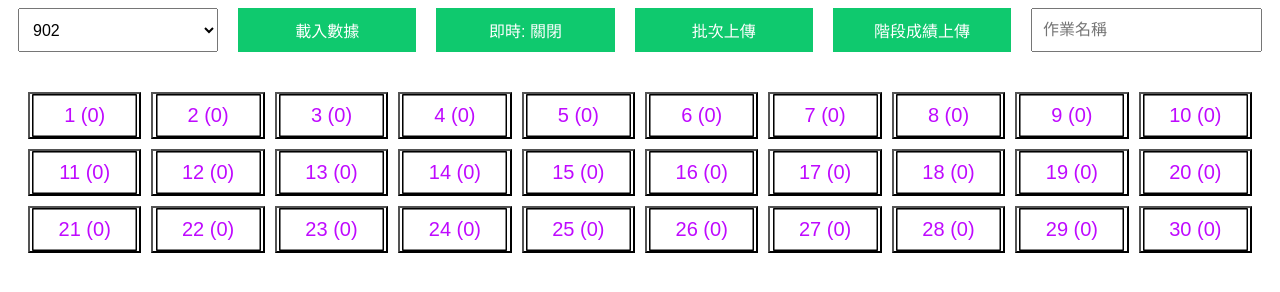
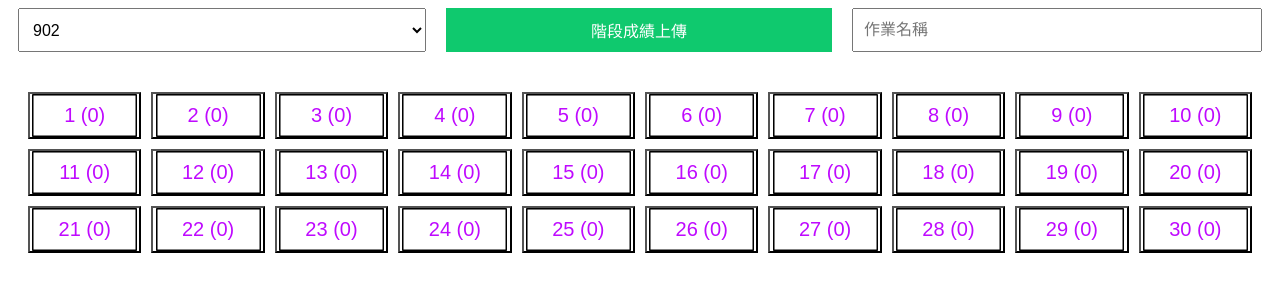
Before and after one commit to tnjbox/younger, a plain HTML site: page 2025/index.html in a window 1280 px wide. Drawn offline with Linux system fonts and the light colour scheme.

Commit message:
Add files via upload

```diff
--- a/2025/index.html
+++ b/2025/index.html
@@ -2,12 +2,12 @@
 <html lang="zh-TW">
 <head>
 <meta charset="UTF-8">
-<title>按鈕計數器與數據加載</title>
+<title>成績紀錄上傳</title>
 <link rel="stylesheet" href="style.css">
 </head>
 <body>
 <div id="controls-container">
-  <select id="row-selector">
+  <select id="row-selector">		//班級下拉式選單，選單值要跟Script的選項匹配
     <option value="1">902</option>
     <option value="2">903</option>
     <option value="3">904</option>
@@ -17,9 +17,6 @@
     <option value="7">社團</option>
     <option value="8">YDWS</option>
   </select>
-  <button id="load-data">載入數據</button>
-  <button id="toggle-update">即時: 關閉</button>
-  <button id="batch-upload">批次上傳</button>
   <button id="upload-grade">階段成績上傳</button>
   <input type="text" id="assignment-name" placeholder="作業名稱">
 </div>
```
